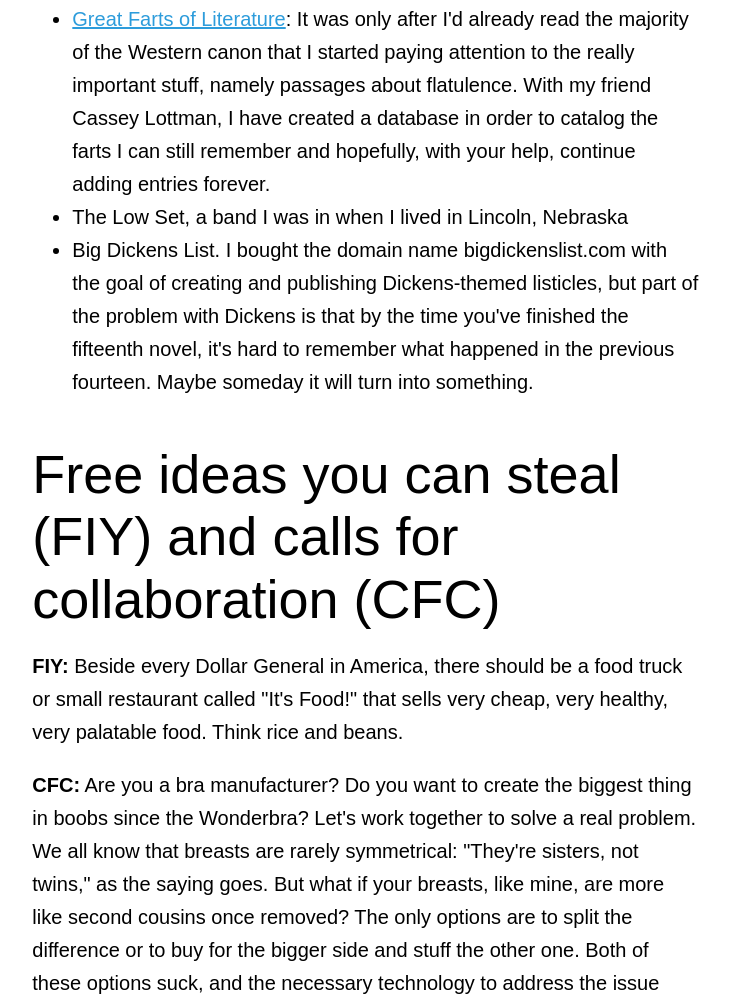
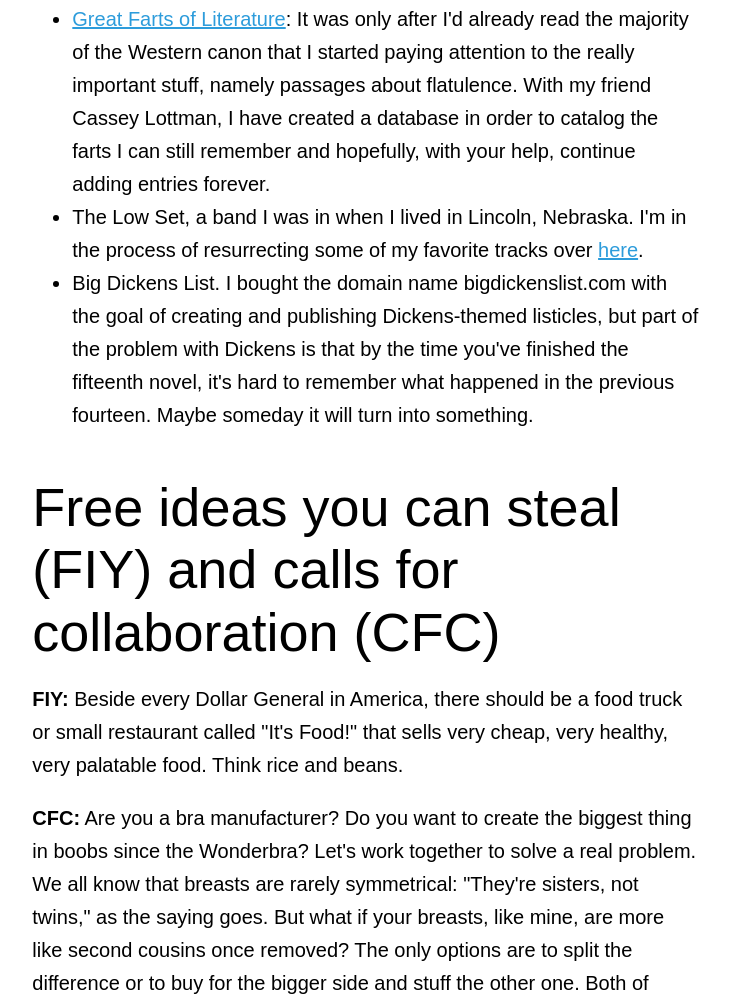
Before and after one commit to clottman/elizabethzaleski, an Eleventy site: page pubs.md in a window 1280 px wide. Shown: the part 1107-2108 px from the top of the page, without its empty margins (274-1004 px from the left). Built offline with nearby package versions, Linux system fonts and the light colour scheme; Eleventy itself is replaced by a stand-in of ours; files that its build step writes are made by us from their sources; a web font is replaced by a local one; what eleventy-auto-cache-buster would draw is missing.

Commit message:
Update pubs.md

```diff
--- a/pubs.md
+++ b/pubs.md
@@ -23,7 +23,7 @@ layout: default.njk
 # Other projects
 
 - <a href="https://greatfartsofliterature.com/">Great Farts of Literature</a>: It was only after I'd already read the majority of the Western canon that I started paying attention to the really important stuff, namely passages about flatulence. With my friend Cassey Lottman, I have created a database in order to catalog the farts I can still remember and hopefully, with your help, continue adding entries forever.
-- The Low Set, a band I was in when I lived in Lincoln, Nebraska
+- The Low Set, a band I was in when I lived in Lincoln, Nebraska. I'm in the process of resurrecting some of my favorite tracks over [here](https://thebestofthelowset.bandcamp.com/track/mothman).
 - Big Dickens List. I bought the domain name bigdickenslist.com with the goal of creating and publishing Dickens-themed listicles, but part of the problem with Dickens is that by the time you've finished the fifteenth novel, it's hard to remember what happened in the previous fourteen. Maybe someday it will turn into something.
 
 # Free ideas you can steal (FIY) and calls for collaboration (CFC)
```
